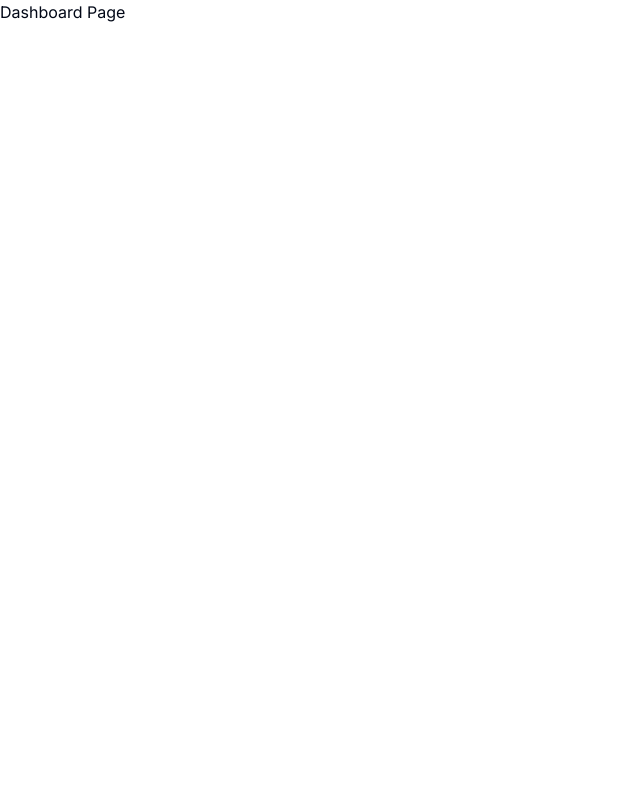
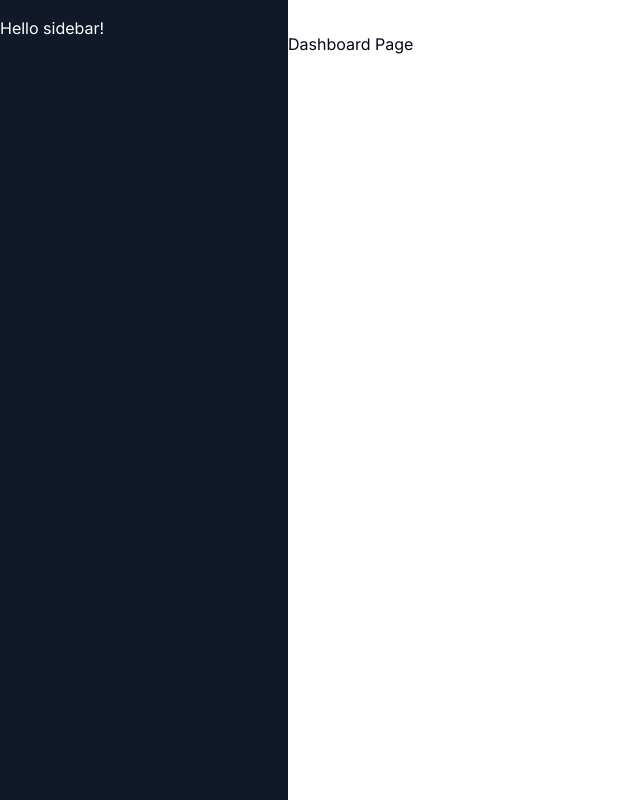
Before and after one commit to krutulkamil/platform, a Next.js app: page /dashboard in a window 1280 px wide. Shown: the whole page, without its empty margins (0-640 px from the left). Built offline with nearby package versions, Linux system fonts and the light colour scheme.

Commit message:
feat: bootstrap navbar & sidebar components

```diff
--- a/app/(dashboard)/(routes)/dashboard/page.tsx
+++ b/app/(dashboard)/(routes)/dashboard/page.tsx
@@ -1,11 +1,9 @@
 import React from 'react';
-import { UserButton } from '@clerk/nextjs';
 
 export default function DashboardPage() {
   return (
     <div>
       <p>Dashboard Page</p>
-      <UserButton afterSignOutUrl="/" />
     </div>
   );
 }
--- /dev/null
+++ b/app/(dashboard)/layout.styles.ts
@@ -0,0 +1,9 @@
+import { cn } from '@/lib/utils';
+
+export const layoutWrapperStyles = cn('h-full relative');
+
+export const sidebarWrapperStyles = cn(
+  'hidden h-full md:flex md:w-72 md:col md:fixed md:inset-y-0 z-[80] bg-gray-900'
+);
+
+export const mainWrapperStyles = cn('md:pl-72 ');
--- a/app/(dashboard)/layout.tsx
+++ b/app/(dashboard)/layout.tsx
@@ -1,9 +1,24 @@
 import React from 'react';
+
+import { Navbar } from '@/components/navbar';
+import { Sidebar } from '@/components/sidebar';
+
+import * as styles from './layout.styles';
 
 interface IProps {
   children: React.ReactElement;
 }
 
 export default function DashboardLayout({ children }: IProps) {
-  return <div>{children}</div>;
+  return (
+    <div className={styles.layoutWrapperStyles}>
+      <div className={styles.sidebarWrapperStyles}>
+        <Sidebar />
+      </div>
+      <main className={styles.mainWrapperStyles}>
+        <Navbar />
+        {children}
+      </main>
+    </div>
+  );
 }
--- /dev/null
+++ b/components/navbar/index.styles.ts
@@ -0,0 +1,7 @@
+import { cn } from '@/lib/utils';
+
+export const wrapperStyles = cn('flex items-center p-4');
+
+export const ghostButtonStyles = cn('md:hidden');
+
+export const userButtonWrapperStyles = cn('flex w-full justify-end');
--- /dev/null
+++ b/components/navbar/index.tsx
@@ -0,0 +1,20 @@
+import React from 'react';
+import { Menu } from 'lucide-react';
+import { UserButton } from '@clerk/nextjs';
+
+import { Button } from '@/components/ui/button';
+
+import * as styles from './index.styles';
+
+export const Navbar = () => {
+  return (
+    <div className={styles.wrapperStyles}>
+      <Button variant="ghost" size="icon" className={styles.ghostButtonStyles}>
+        <Menu />
+      </Button>
+      <div className={styles.userButtonWrapperStyles}>
+        <UserButton afterSignOutUrl="/" />
+      </div>
+    </div>
+  );
+};
--- /dev/null
+++ b/components/sidebar/index.styles.ts
@@ -0,0 +1,3 @@
+import { cn } from '@/lib/utils';
+
+export const wrapperStyles = cn('space-y-4 py-4 flex flex-col h-full bg-[#111827] text-white')
--- /dev/null
+++ b/components/sidebar/index.tsx
@@ -0,0 +1,13 @@
+'use client';
+
+import React from 'react';
+
+import * as styles from './index.styles';
+
+export const Sidebar = () => {
+  return (
+    <div className={styles.wrapperStyles}>
+      Hello sidebar!
+    </div>
+  )
+};
--- a/components/ui/button.tsx
+++ b/components/ui/button/index.tsx
@@ -4,7 +4,7 @@ import { cva, type VariantProps } from 'class-variance-authority';
 
 import { cn } from '@/lib/utils';
 
-import * as styles from './button.styles';
+import * as styles from './index.styles';
 
 const buttonVariants = cva(styles.baseStyles, {
   variants: {
```
Also changed, not shown: components/ui/button/index.styles.ts (renamed from components/ui/button.styles.ts).
